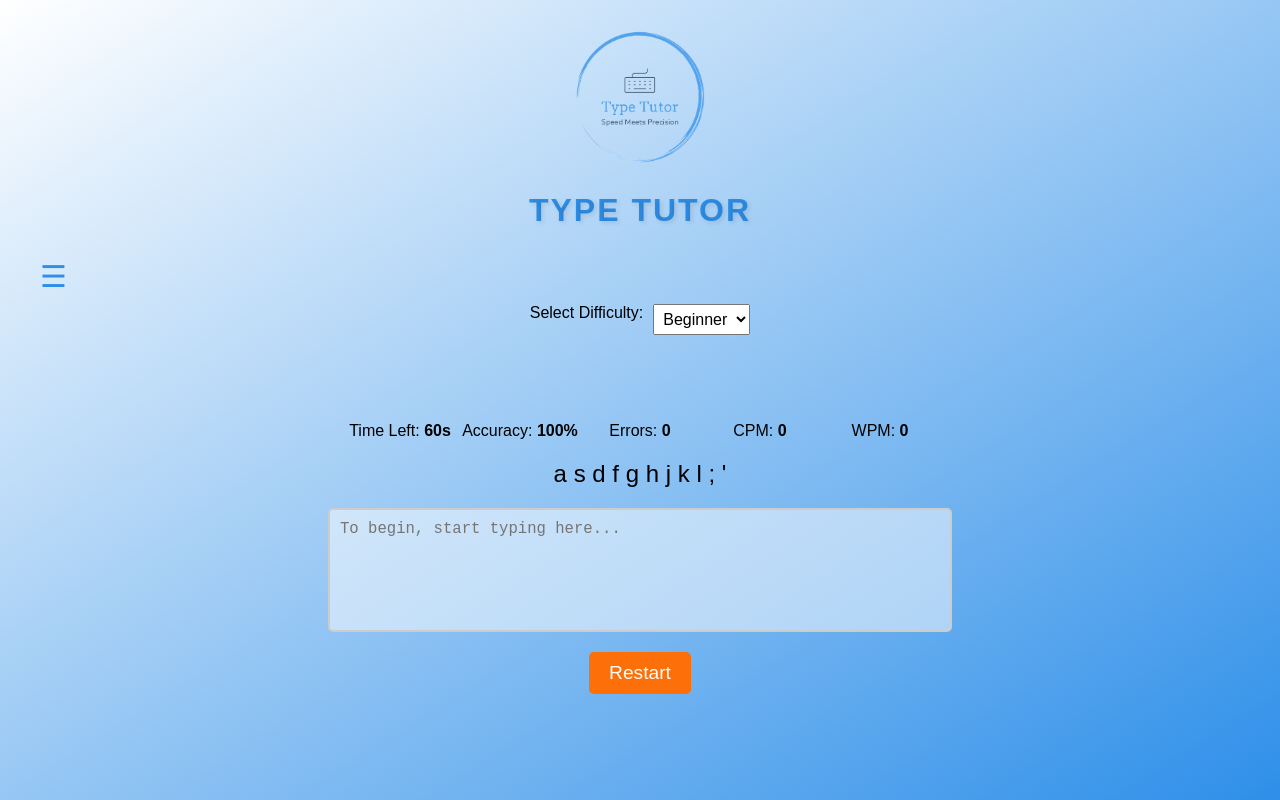
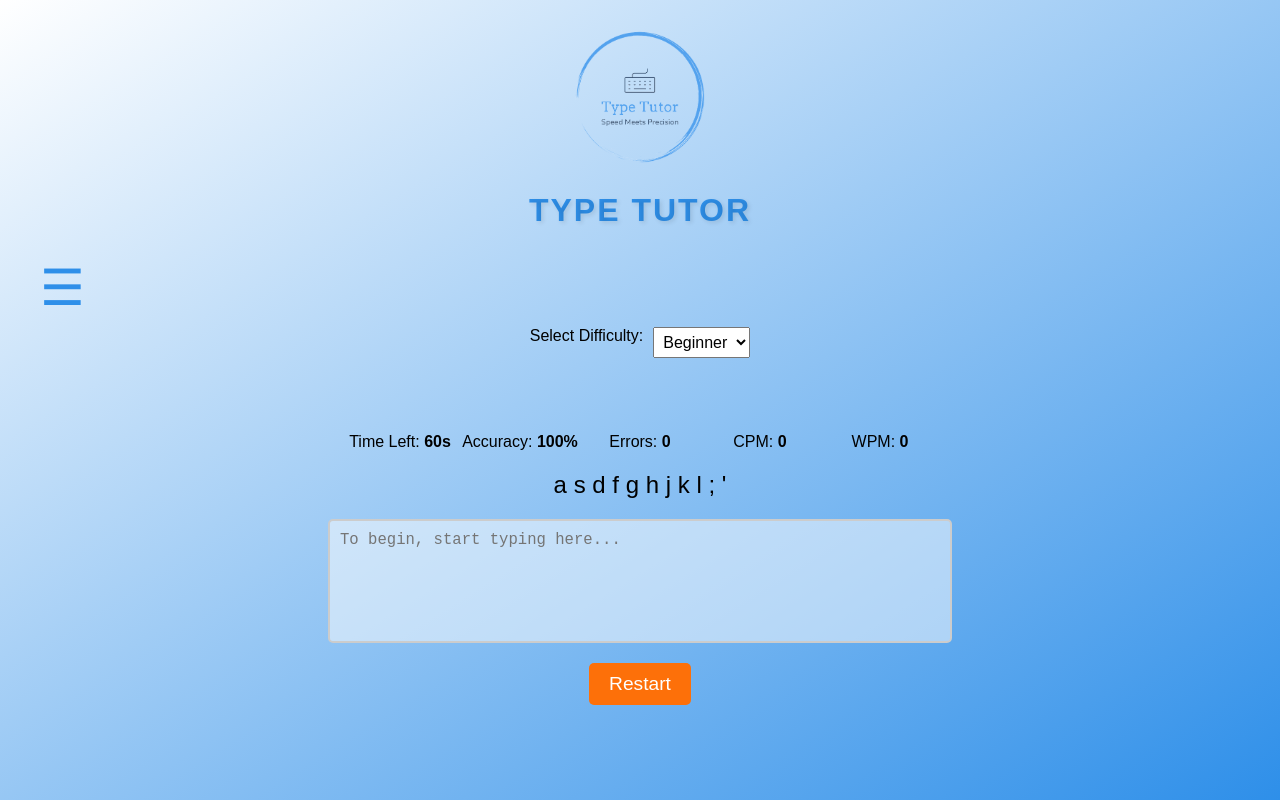
Before and after one commit to IshanAcharya/T3A2-B-client, a React (Create React App) app: page /type-tutor in a window 1280 px wide. Built offline with nearby package versions, Linux system fonts and the light colour scheme; sample sign-in values are in the browser's storage.

Commit message:
Updated Navbar styling and updated Restart Button styling on TypeTutor.js.

```diff
--- a/src/styles/Navbar.css
+++ b/src/styles/Navbar.css
@@ -13,8 +13,9 @@
 .hamburger {
     display: block;
     cursor: pointer;
-    font-size: 30px;
+    font-size: 50px;
     color: #2E8FE9;
+    margin-right: auto;
 }
 
 .nav-links {
@@ -34,6 +35,7 @@
 
 .nav-links.open {
     display: flex;
+    flex-direction: column;
 }
 
 .nav-links a {
--- a/src/styles/TypeTutor.css
+++ b/src/styles/TypeTutor.css
@@ -139,5 +139,5 @@ body.typetutor-body, html.typetutor-body {
 }
 
 .restart_button:hover {
-    background-color: #FD7009;
+    background-color: rgb(228, 136, 22);
 }
```
